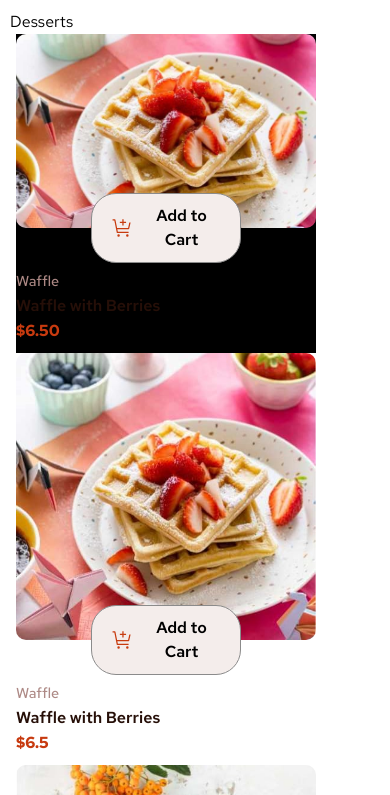
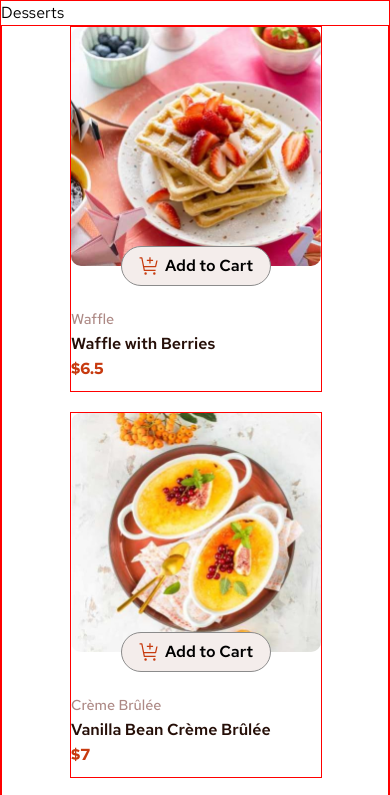
Before and after one commit to hudney-fsbrito/Product-list-with-car-WEB, a website built with Vite: page index.html in a window 390 px wide. Shown: the top 795 px of the page. Built offline with nearby package versions, Linux system fonts and the light colour scheme.

Commit message:
style: Corrige responsividade dos itens dos produtos

```diff
--- a/index.html
+++ b/index.html
@@ -26,7 +26,7 @@
       <div class="product-page">
         <h1>Desserts</h1>
         <ul class="container-product">
-          <li class="card-product bg-black">
+          <!-- <li class="card-product">
             <div class="container-img">
               <img class="img-product"  src="assets/images/image-waffle-mobile.jpg" alt="Image of product">
               <button>
@@ -39,12 +39,12 @@
               <h4 class="product-name">Waffle with Berries</h4>
               <p class="product-price">&dollar;6.50</p>
             </div>
-          </li>
+          </li>    -->
 
         </ul>
       </div>
       <!-- Cart -->
-      <!-- <div class="cart">
+      <div class="cart">
         <h3 class="title-cart">Your Cart(7)</h3>
         <div class="product-item">
           <div class="product-item-info">
@@ -70,7 +70,8 @@
           </button>
           <button class="btn-confirm-order">Confirm Order</button>
         </div>
-      </div> -->
+      </div>
+
     </div>
     <div class="modal-order-confirmed">
       <div class="container-order-confirmed">
@@ -106,50 +107,6 @@
       </div>
     </div>
 
-
-    <!-- Vanilla Bean Crème Brûlée
-  Crème Brûlée
-  7.00
-  Add to Cart
-
-  Macaron Mix of Five
-  Macaron
-  8.00
-  Add to Cart
-
-  Classic Tiramisu
-  Tiramisu
-  5.50
-  Add to Cart
-
-  Pistachio Baklava
-  Baklava
-  4.00
-  Add to Cart
-
-  Lemon Meringue Pie
-  Pie
-  5.00
-  Add to Cart
-
-  Red Velvet Cake
-  Cake
-  4.50
-  Add to Cart
-
-  Salted Caramel Brownie
-  Brownie
-  4.50
-  Add to Cart
-
-  Vanilla Panna Cotta
-  Panna Cotta
-  6.50
-  Add to Cart -->
-
-
-
-
     <!-- Your added items will appear here -->
 
     <div class="attribution">
--- a/src/app.ts
+++ b/src/app.ts
@@ -3,12 +3,13 @@ import { Product } from "../src/entities/products";
 import { ShoppingCart } from "./entities/shoppingCart";
 
 /* for (const product of data) {
-  new Product(
+  const productItem = new Product(
     product.name,
     product.price,
     product.category,
     product.image.desktop
   )
+  productItem.toHender();
 } */
 
 const createProduct = () => {
@@ -19,7 +20,7 @@ const createProduct = () => {
       productItem.category,
       productItem.image.desktop
     );
-    product.toHender();
+    product.toHenderProducts();
   });
 };
 createProduct()
--- a/src/entities/products.ts
+++ b/src/entities/products.ts
@@ -26,14 +26,14 @@ export class Product {
 
 
 
-  toHender() {
-    const productPage = document.querySelector(".product-page");
+  toHenderProducts() {
+    const ul = document.querySelector(".container-product");
 
-    const ul = document.createElement("ul");
-    ul.className = "container-product";
+    const li = document.createElement("li");
+    li.className = "card-product";
 
     const henderListProduct = `
-          <li class="card-product">
+
             <div class="container-img">
               <img class="img-product"  src=${this._imageProductUrl} alt="Image of product">
               <button>
@@ -46,13 +46,10 @@ export class Product {
               <h4 class="product-name">${this._nameProduct}</h4>
               <p class="product-price">&dollar;${this._price}</p>
             </div>
-          </li>
+
         `;
-    ul.innerHTML = henderListProduct;
-    productPage?.appendChild(ul);
-
-    console.log(ul);
-    console.log(productPage);
+    li.innerHTML = henderListProduct;
+    ul?.appendChild(li);
 
   }
 
--- a/src/style/index.scss
+++ b/src/style/index.scss
@@ -15,6 +15,8 @@ $rose-900: hsl(14, 65%, 9%);
 
 /* html{
   border: 1px solid green;
+  padding: 0;
+  margin: 0;
 } */
 
 * {
@@ -29,26 +31,29 @@ body {
 
 .container {
   box-sizing: border-box;
-  padding: 10px;
+  // padding: 10px;
   width: 100%;
   display: flex;
   flex-direction: column;
-  /* align-items: center;   */
+  // align-items: center;
 }
 .product-page {
-  width: 80vw;
+  width: 100%;
+  border: 1px solid red;
 }
 
 .container-product {
+  border: 1px solid red;
   width: 100%;
   list-style: none;
   // margin: auto;
   display: grid;
-  grid-template-columns: repeat(auto-fill, 300px);
+  grid-template-columns: repeat(auto-fill, 250px);
   gap: 20px;
   justify-content: center;
 
   .card-product {
+    border: 1px solid red;
     width: 100%;
     box-sizing: content-box;
 
@@ -65,16 +70,19 @@ body {
         border-radius: 10px;
       }
 
+
       button {
+        height: 40px;
+        width: 150px;
         position: absolute;
         bottom: 0;
         left: 50%;
         transform: translate(-50%, 50%);
         display: flex;
+        justify-content: center;
         align-items: center;
-        gap: 10px;
+        gap: 5px;
         font-weight: 600;
-        padding: 10px 20px;
         border-radius: 25px;
         border: 1px solid rgb(139, 139, 139);
         background-color: $rose-100;
@@ -109,6 +117,7 @@ body {
 }
 
 .cart {
+  display: none;
   background-color: $rose-50;
   width: 300px;
   height: 300px;
@@ -193,13 +202,14 @@ body {
   background-color: rgba(0, 0, 0, 0.486);
   display: none;
   justify-content: center;
-  align-items: center;
+  align-items: start;
 
   .container-order-confirmed{
     background-color: $rose-50;
     width: 300px;
     height: 350px;
     padding: 30px;
+    margin-top: 10%;
   }
   .icon-order-confirmed{
     width: 30px;
@@ -225,6 +235,7 @@ body {
   font-weight: 700;
   font-size: 11px;
   text-align: center;
+  border: 1px solid red;
 
   a {
     color: hsl(228, 45%, 44%);
```
